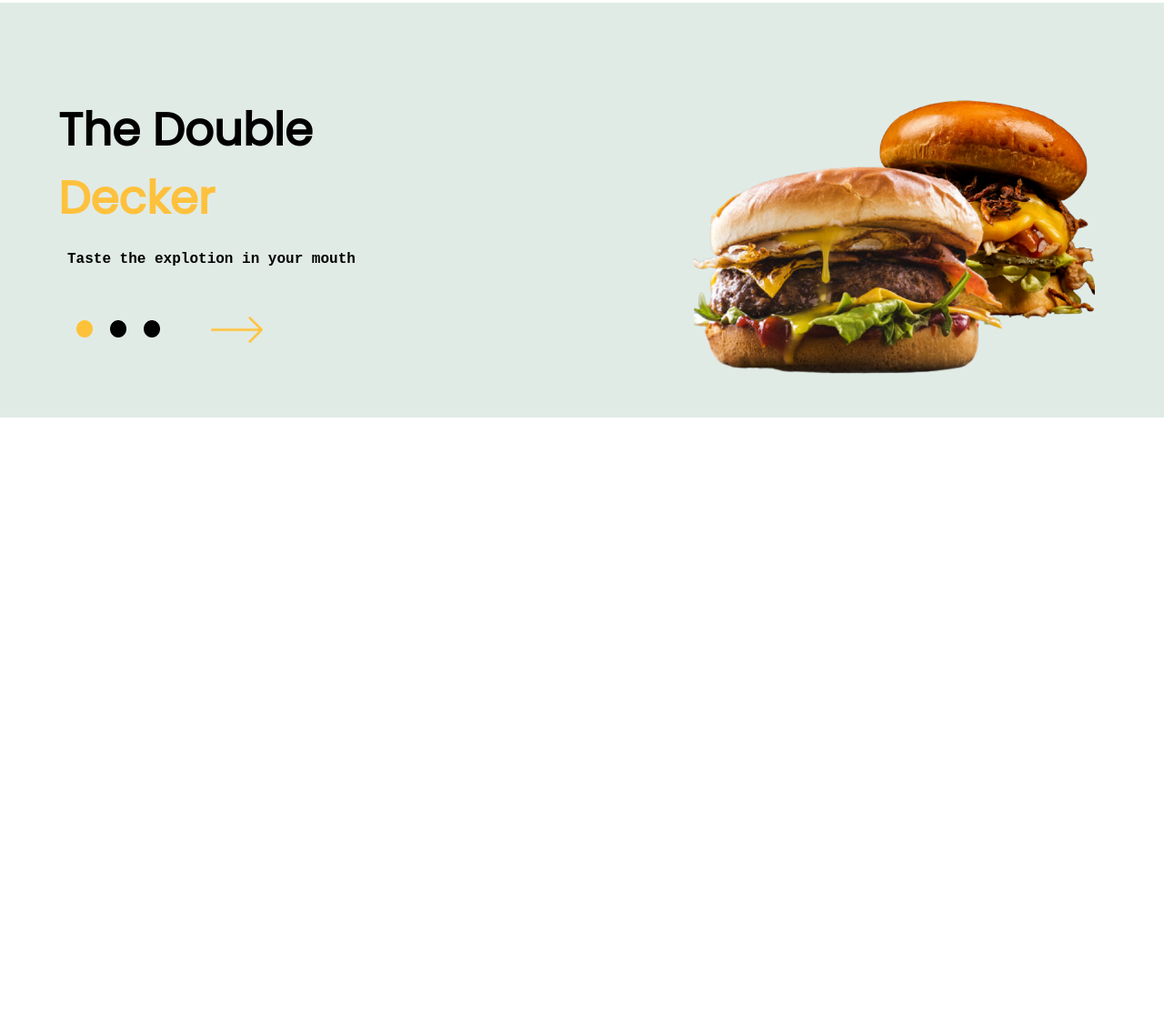
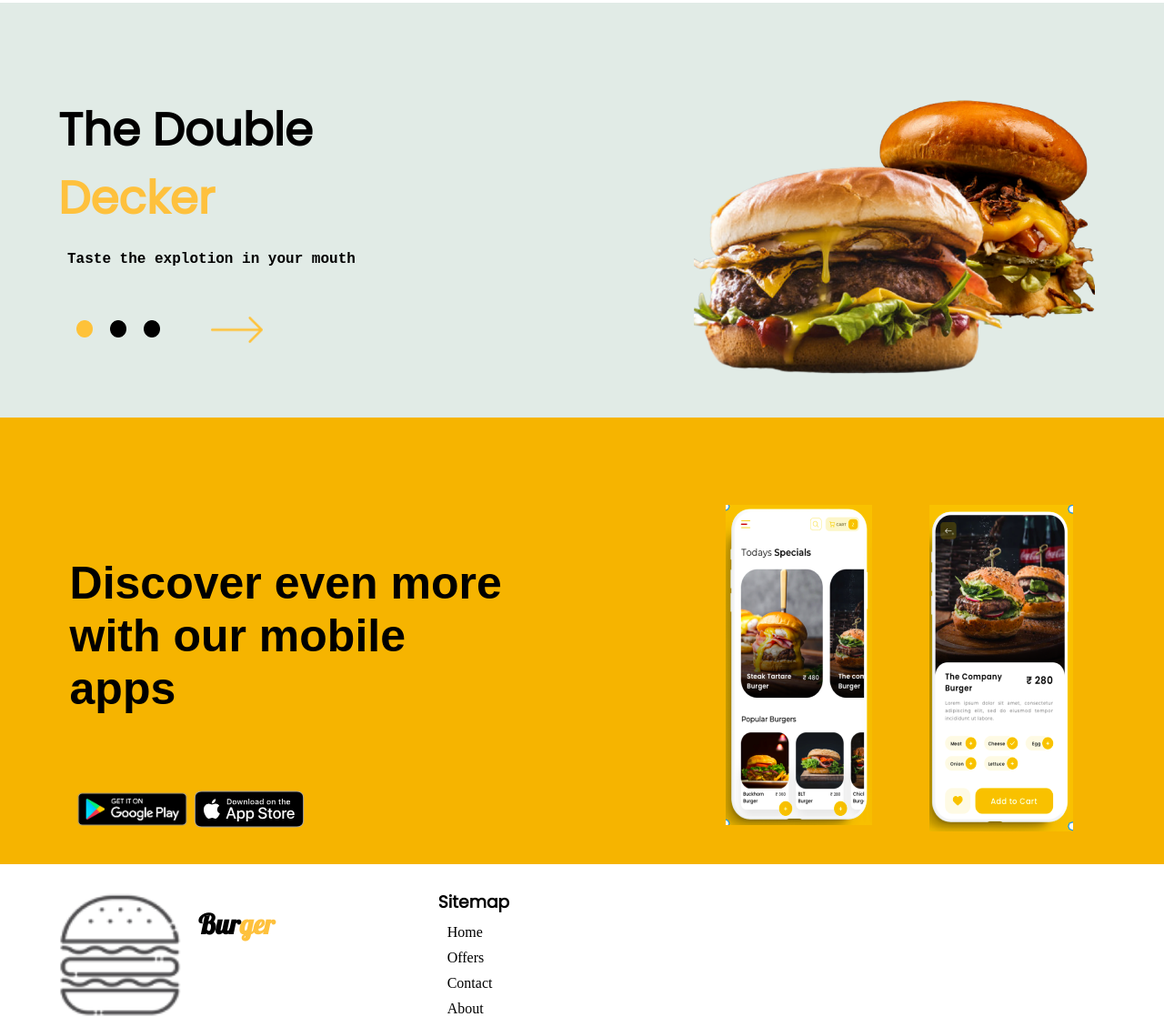
Before and after one commit to GeoffreyGichaga/Burger-Palace, a plain HTML site: page index.html in a window 1280 px wide. Shown: the part 2526-3644 px from the top of the page at 91% size. Before the commit the page ends 2985 px from the top, so only its background shows below. Drawn offline with Linux system fonts and the light colour scheme.

Commit message:
Section5 text and image uploaded successfuly

```diff
--- a/index.html
+++ b/index.html
@@ -58,6 +58,7 @@
 
 
             </div>
+
 
         </div>
 
@@ -273,8 +274,69 @@
 
 
         <div class="section5">
+            <div class="part1">
+                <div class="disc-text">
+                    <!--discover text-->
+                    <p>Discover even more<br> with our mobile<br> apps</p>
+
+                </div>
+                <div class="apps">
+                    <img class="ap1" src="./image/android.png" alt="">
+                    <img src="./image/applestore2.svg" alt="">
+
+                </div>
+
+            </div>
+
+
+
+
+
+            <div class="part2">
+                <!--Phone 1&2 Flex -->
+                <div class="phone1">
+                    <img class="phone1a" src="./image/mobile1.png" alt="Mobile App">
+
+                </div>
+
+                <div class="phone2">
+                    <img class="phone2a" src="./image/mobile2.png" alt="">
+
+                </div>
+
+
+            </div>
+
+
 
         </div>
+
+        <footer class="footer">
+            <!--logo-->
+            <div class="flogo">
+                <img  src="./image/logo.png" alt="Logo">
+                <h2>Bur<span>ger</span> </h2>
+            </div>
+
+            <!--SItemap-->
+            <div class="flinks">
+                <h3>Sitemap</h3>
+                <ul>
+                            <li><a href="#">Home</a></li>
+                            <li><a href="#">Offers</a></li>
+                            <li><a href="#">Contact</a></li>
+                            <li><a href="#">About</a></li>
+                </ul>
+
+            </div>
+
+            <!--Subscribe-->
+            <div class="subscribe">
+
+            </div>
+
+
+        </footer>
 
 
     </body>
--- a/style.css
+++ b/style.css
@@ -442,31 +442,117 @@ padding-top: 8px;
 
 
 
+/* End of Section 4  */
+
+/* Section 5*/
+
+.section5{
+    background-color: #F6B400;
+    width: 100%;
+    display: flex;
+}
+
+.section5 .part1{
+    display: block;
+
+
+}
+.section5 .part1 .disc-text{
+    width: 100%;
+    position: relative;
+
+}
+
+
+.section5 .part1 .disc-text p{
+    font-family: sans-serif;
+    font-weight: bold;
+    font-size: 50px;
+    margin-top: 20%;
+    margin-left: 10%;
+
+}
+
+
+.section5 .part1 .apps{
+    display: flex;
+    margin-left: 10%;
+    margin-top: 10%;
+}
+
+.section5 .part1 .apps .ap1{
+    width: 20%;
+}
+
+
+
+
+.section5 .part2 {
+    display: flex;
+
+    margin-right: 10%;
+    margin-top: 5%;
+}
+
+.section5 .part2 .phone1{
+    padding: 10%;
+}
+
+
+.section5 .part2 .phone2{
+    padding: 10%;
+}
 
 
 
 
 
+/* End of Section   */
+
+/*Footer*/
+.footer{
+    display: flex;
+}
+.footer .flogo {
+    margin-left: 50px;
+    margin-top: 20px;
+    display: flex;
+}
+
+.footer .flogo h2{
+    font-family: 'lobster';
+    font-size: 30px;
+    margin-top: 27px;
+}
+
+.footer .flogo span{
+    color: #fec13d;
+}
 
 
+.footer .flinks{
+    margin-left: 20%;
+    margin-top: 27px;
+}
+
+.footer .flinks h3{
+    font-family: 'poppins';
+}
+.footer .flinks ul{
+list-style: none;
+}
+.footer .flinks li{
+    padding-top: 10px;
+    padding-left: 10px;
+}
+
+.footer .flinks li a{
+    text-decoration: none;
+    color: black;
+}
 
 
-
-
-
-
-
-
-
-
-
-
-
-/* End of Section 4  */
-
-
-
-
+/* End of footer   */
 
 
 
```
Also changed, not shown: image/android.png (added), image/applestore2.svg (added), 1 other file.
